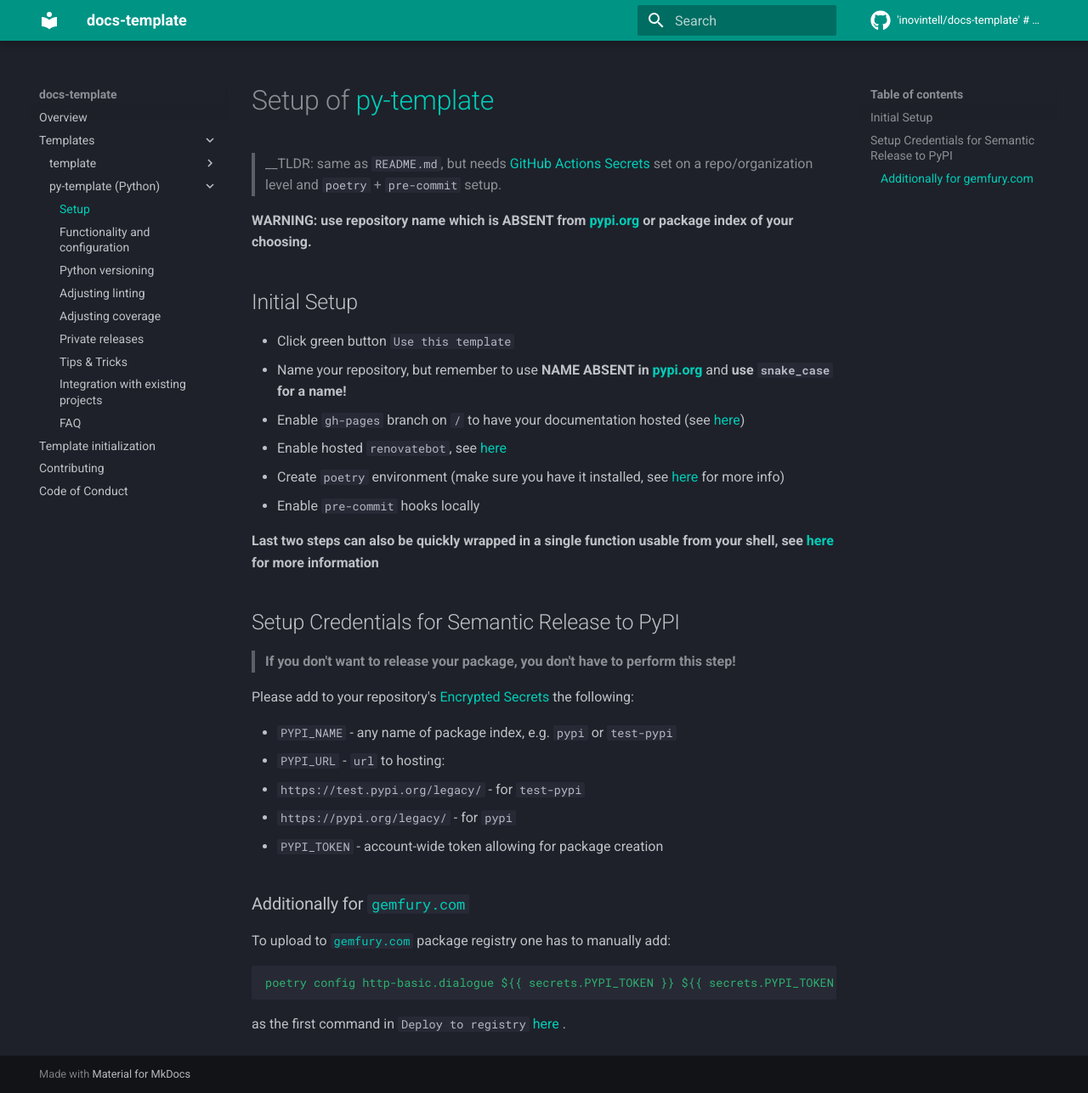
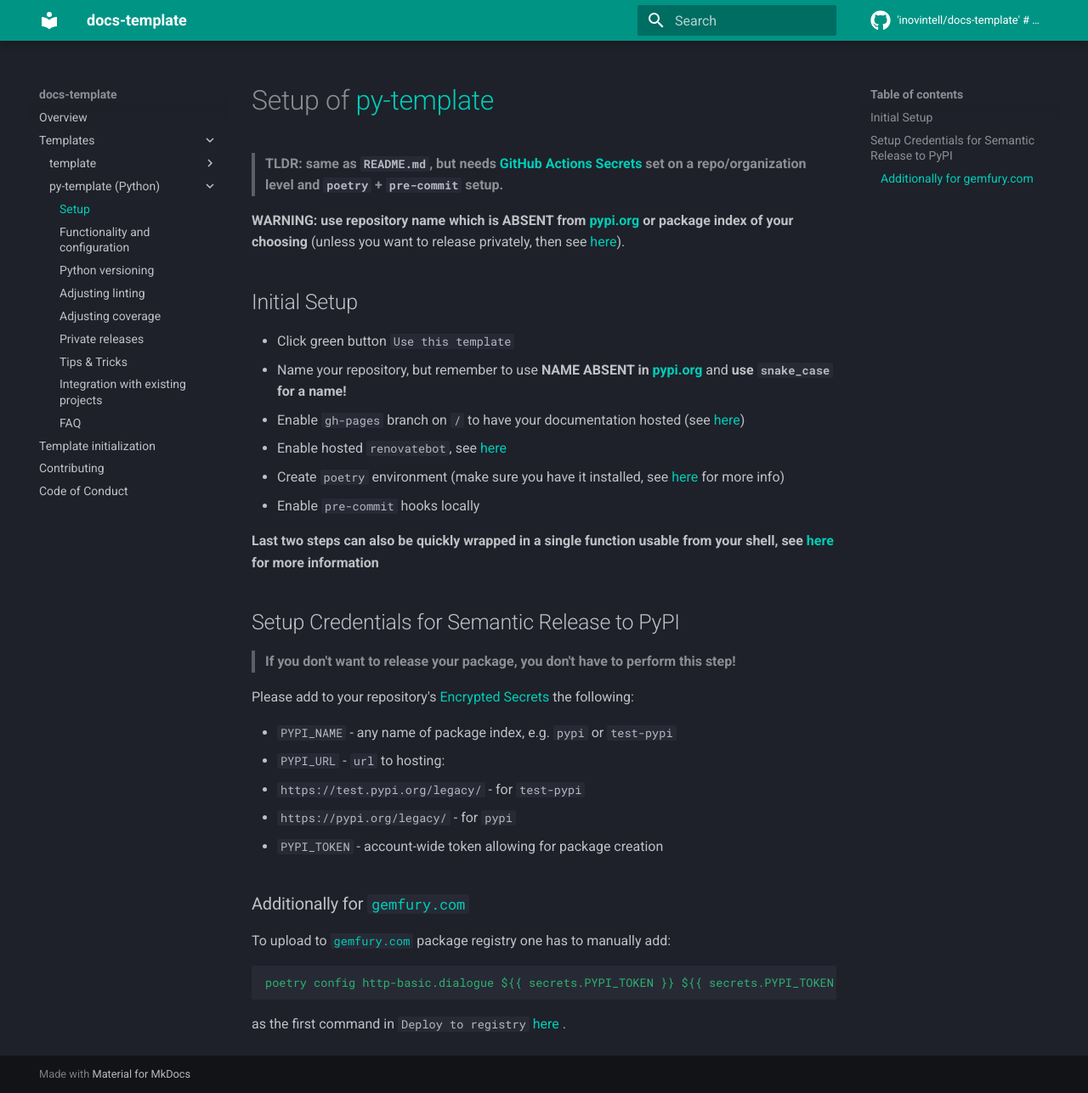
Before and after one commit to inovintell/docs-template, an MkDocs documentation site: the page built from docs/py-template/setup.md, in a window 1280 px wide and 1287 px high. Shown: the whole window at 85% size. Built offline with MkDocs 1.6.1 and Material for MkDocs 9.7.7, drawn with Linux system fonts in a browser that asks for light colours; comment, search, counter and statistics services are not loaded.

Commit message:
fix: reword and improve formatting for new release (#61)

```diff
--- a/docs/py-template/setup.md
+++ b/docs/py-template/setup.md
@@ -2,10 +2,12 @@
 
 > __TLDR: same as `README.md`, but needs
 [GitHub Actions Secrets](https://docs.github.com/en/rest/actions/secrets)
-set on a repo/organization level and `poetry` + `pre-commit` setup.
+set on a repo/organization level and `poetry` + `pre-commit` setup.__
 
 __WARNING: use repository name which is ABSENT from
-[pypi.org](https://pypi.org/) or package index of your choosing.__
+[pypi.org](https://pypi.org/) or package index of your choosing__
+(unless you want to release privately, then see
+[here](https://inovintell.github.io/docs-template/py-template/private/)).
 
 ## Initial Setup
 
```
Also changed, not shown: docs/py-template/functionality.md (+4 -1 lines).
